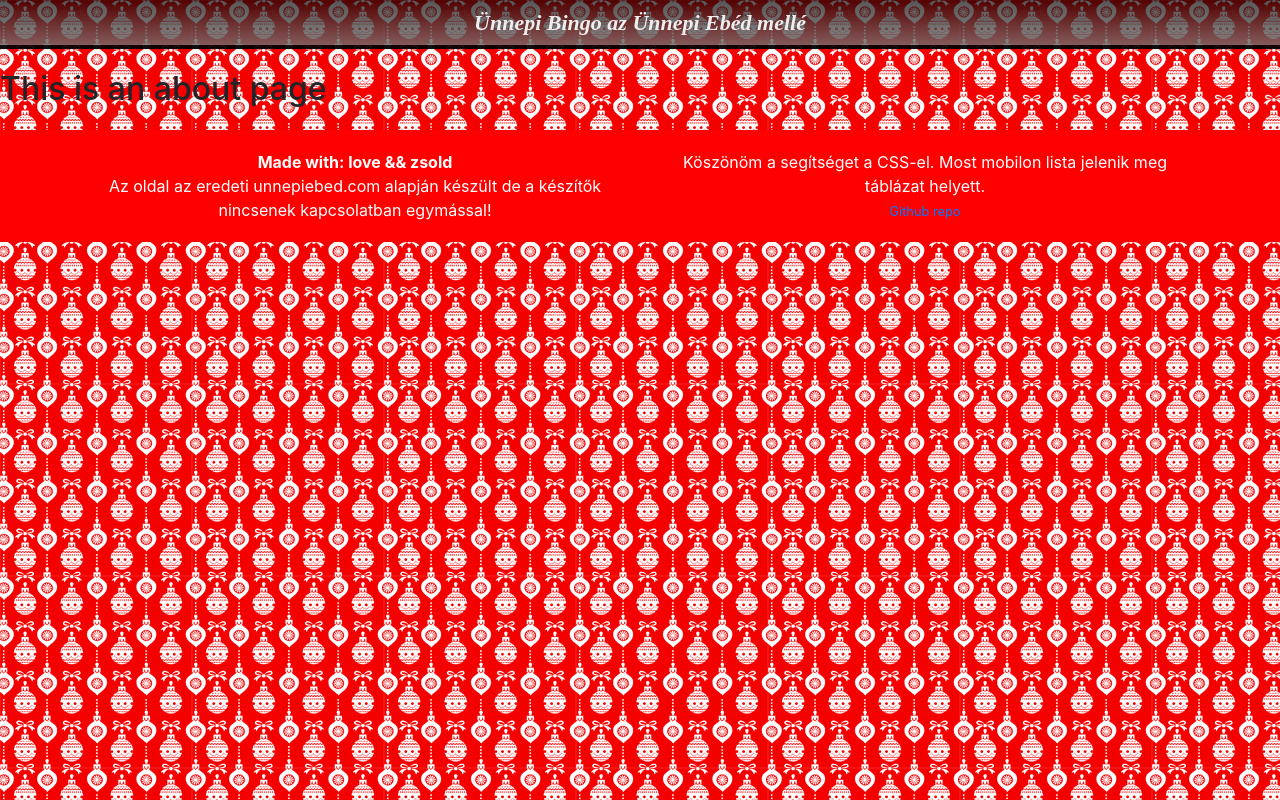
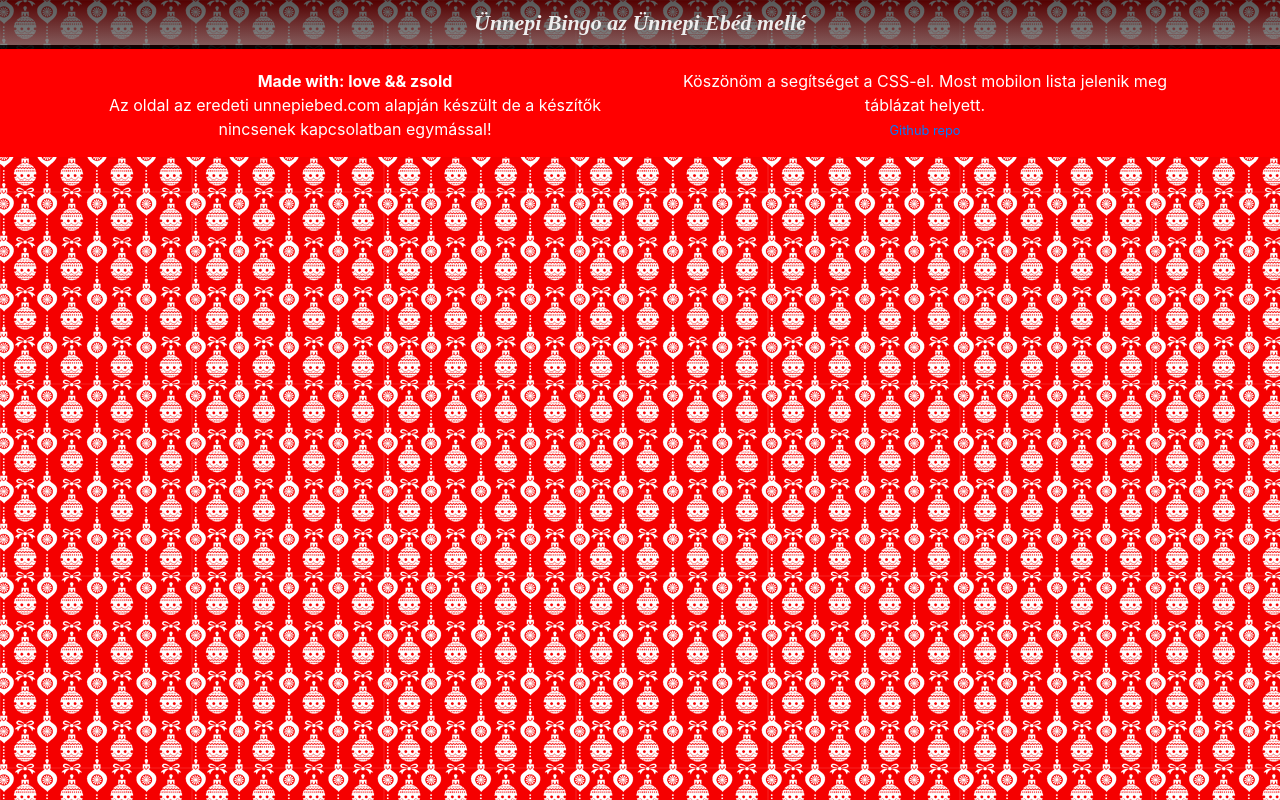
Before and after one commit to gazben/melymagyar-bingo, a Vue app: page /about in a window 1280 px wide. Built offline with nearby package versions, Linux system fonts and the light colour scheme; what vue-lodash would draw is missing.

Commit message:
refact css, remove bootstrap-vue, fixing html, remove about route

```diff
--- a/package.json
+++ b/package.json
@@ -8,8 +8,7 @@
     "lint": "vue-cli-service lint"
   },
   "dependencies": {
-    "bootstrap-vue": "^2.0.0-rc.11",
-    "normalize.css": "^8.0.1",
+    "bootstrap": "^4.2.1",
     "vue": "^2.5.17",
     "vue-analytics": "^5.16.1",
     "vue-lodash": "^2.0.0",
--- a/src/App.vue
+++ b/src/App.vue
@@ -17,3 +17,25 @@
     }
   }
 </script>
+
+<style>
+body {
+  height: 100%;
+  background-color: #ab0000;
+  background: url('./assets/bg.png') 192px 192px repeat;
+}
+
+.notouch {
+  user-select: none;
+}
+
+#app {
+  display: flex;
+  min-height: 100vh;
+  flex-direction: column;
+}
+
+#app > .app-content {
+  flex: 1 0 auto;
+}
+</style>
--- a/src/assets/main.css
+++ /dev/null
@@ -1,190 +0,0 @@
-body {
-  height: 100%;
-  background-color: #ab0000;
-  background: url('bg.png') 192px 192px repeat;
-  font-family: -apple-system,BlinkMacSystemFont,"Segoe UI",Roboto,Oxygen-Sans,Ubuntu,Cantarell,"Helvetica Neue",sans-serif;
-}
-
-#app {
-  display: flex;
-  min-height: 100vh;
-  flex-direction: column;
-}
-
-#app > .app-content {
-  flex: 1 0 auto;
-}
-
-.header {
-  width: 100%;
-  font-family: "Times New Roman", Times, serif;
-  position: relative;
-  background-color: rgba(0, 0, 0, .66);
-  background-image: linear-gradient(to top, rgba(180, 180, 180, .5), rgba(255, 255, 255, 0));
-  text-align: center;
-  z-index: 1;
-  border-bottom: 4px solid rgba(0, 0, 0, 0.8);
-}
-
-.header p {
-  padding: 6px;
-  font-size: 22px;
-  color: #eeeeee;
-  font-style: italic;
-  font-weight: bold;
-  margin: 0;
-}
-
-.bingo-content {
-  width: 100%;
-  padding: 0px;
-  display: block;
-  margin-top: 50px;
-}
-
-.bingo-content::after {
-  content: '';
-  position: fixed;
-  left: 0;
-  top: 0;
-  right: 0;
-  bottom: 0;
-  width: 100%;
-  height: 100%;
-  display: block;
-  background-image: linear-gradient(to top right, rgba(100, 0, 0, .7), rgba(250, 0, 0, .25));
-  background-size: cover;
-  z-index: 0;
-}
-
-.bingo-cards-wrapper {
-  padding: 5px;
-  margin: 0 auto;
-  z-index: 2;
-  position: relative;
-  overflow: hidden;
-}
-
-.bingo-grid-row {
-  position: relative;
-  display: flex;
-}
-
-.bingo-card {
-  margin: 5px;
-  cursor: pointer;
-  text-align: center;
-  position: relative;
-  background-color: hsla(0, 0%, 100%, .95);
-  background-image: -webkit-gradient(linear, left bottom, left top, from(hsla(0, 0%, 70.6%, .8)), to(hsla(0, 0%, 100%, .25)));
-  background-image: linear-gradient(0deg, hsla(0, 0%, 70.6%, .8), hsla(0, 0%, 100%, .25));
-  border: 5px solid #c00;
-  font-weight: 700;
-  font-family: Lucida Sans Unicode, Lucida Grande, sans-serif;
-  font-size: 18px;
-  word-wrap: break-word;
-  background-repeat: no-repeat;
-  background-position: 50%;
-  background-size: cover;
-  padding: 5px 10px;
-  color: #333;
-  flex: 1 1 0;
-  display: flex;
-  align-items: center;
-  justify-content: center;
-}
-
-.bingo-card:hover {
-  border: 5px solid #e00;
-  color: #111;
-}
-
-.bingo-card.active {
-  background-color: hsla(0, 0%, 66.7%, .85);
-  border-color: #f22;
-  animation-name: bingo;
-  animation-duration: 2s;
-  animation-iteration-count: infinite;
-}
-
-.btn-bingo {
-  margin: auto;
-  text-align: center;
-  z-index: 3;
-  position: relative;
-  display: none;
-  border: 1px solid #eeeeee;
-  background-color: #cc0000;
-  border-radius: 2px;
-  color: #eeeeee;
-  font-weight: bold;
-  padding: 5px;
-  cursor: pointer;
-  width: 100px;
-  outline: none !important;
-}
-
-.btn-bingo:hover {
-  background-color: #ee0000;
-}
-
-.btn-bingo.active {
-  display: block;
-}
-
-.notouch {
-  user-select: none;
-}
-
-.reset {
-  margin: 50px 0;
-}
-
-@keyframes bingo {
-  0% {
-    border-color: #ff2222;
-  }
-
-  25% {
-    border-color: #ee0000;
-  }
-
-  50% {
-    border-color: #ff9911;
-  }
-
-  100% {
-    border-color: #ff2222;
-  }
-}
-
-.footer {
-  width: 100%;
-  background-color: red;
-  color: white;
-  padding-top: 20px;
-  text-align: center;
-  position: relative;
-}
-
-.footer ul {
-  list-style: none;
-  margin: 0;
-  padding: 0;
-}
-
-.footer ul:first-of-type {
-  margin-bottom: 20px;
-}
-
-@media screen and (max-width: 767px) {
-  .bingo-grid-row {
-    display: block !important;
-  }
-}
-
-@media screen and (max-width: 374px) {
-  .header p {
-    font-size: 20px;
-  }
-}
--- a/src/components/AppFooter.vue
+++ b/src/components/AppFooter.vue
@@ -1,22 +1,27 @@
 <template>
-    <div id="footer" class="footer">
+    <div id="footer">
         <div class="container">
             <div class="row">
                 <div class="col-md-6">
-                    <ul>
-                        <li><strong>Made with: love && zsold</strong></li>
-                        <li>
-                            Az oldal az eredeti unnepiebed.com alapján készült de a készítők nincsenek kapcsolatban egymással!
-                        </li>
-                    </ul>
+                    <p class="mb-0"><strong>Made with: love && zsold</strong></p>
+                    <p>
+                        Az oldal az eredeti unnepiebed.com alapján készült de a készítők nincsenek kapcsolatban egymással!
+                    </p>
                 </div>
                 <div class="col-md-6">
-                    <ul>
-                        <li>Köszönöm a segítséget a CSS-el. Most mobilon lista jelenik meg táblázat helyett.</li>
-                        <li><small><a href="https://github.com/gazben/melymagyar-bingo">Github repo</a></small></li>
-                    </ul>
+                    <p class="mb-0">Köszönöm a segítséget a CSS-el. Most mobilon lista jelenik meg táblázat helyett.</p>
+                    <p><small><a href="https://github.com/gazben/melymagyar-bingo">Github repo</a></small></p>
                 </div>
             </div>
         </div>
     </div>
 </template>
+
+<style>
+#footer {
+  background-color: red;
+  color: #fff;
+  padding-top: 20px;
+  text-align: center;
+}
+</style>
--- a/src/components/AppHeader.vue
+++ b/src/components/AppHeader.vue
@@ -1,5 +1,29 @@
 <template>
-    <div id="header" class="header">
-        <p>Ünnepi Bingo az Ünnepi Ebéd mellé</p>
+    <div id="header">
+        <p class="mb-0">Ünnepi Bingo az Ünnepi Ebéd mellé</p>
     </div>
 </template>
+
+<style>
+#header {
+  font-family: "Times New Roman", Times, serif;
+  background-color: rgba(0, 0, 0, 0.66);
+  background-image: linear-gradient(to top, rgba(180, 180, 180, 0.5), rgba(255, 255, 255, 0));
+  text-align: center;
+  border-bottom: 4px solid rgba(0, 0, 0, 0.8);
+}
+
+#header p {
+  padding: 6px;
+  font-size: 22px;
+  color: #eee;
+  font-style: italic;
+  font-weight: bold;
+}
+
+@media screen and (max-width: 374px) {
+  #header p {
+    font-size: 20px;
+  }
+}
+</style>
--- a/src/components/Bingo.vue
+++ b/src/components/Bingo.vue
@@ -1,5 +1,5 @@
 <template>
-<div id="content" class="bingo-content notouch">
+  <div id="content" class="bingo-content notouch py-5">
     <div class="bingo-cards-wrapper" v-if="answers.length > 0">
       <div class="bingo-grid-row" v-bind:key="y" v-for="y in tableHeight">
         <div class="bingo-card" @click="answerClick(answers[(y - 1)*tableHeight + (x-1)])" :class="isActive(answers[(y - 1)*tableHeight + (x-1)]) ? 'active' : ''" v-bind:key="x" v-for="x in tableWidth">
@@ -8,8 +8,8 @@
       </div>
     </div>
 
-  <div class="reset">
-    <button class="btn-bingo active" @click="newGame">
+    <div class="reset mt-5">
+      <button type="button" class="btn btn-bingo mx-auto d-block" @click="newGame">
         Új ebéd!
       </button>
     </div>
@@ -66,3 +66,98 @@ export default {
   }
 }
 </script>
+
+<style>
+.bingo-cards-wrapper {
+  padding: 5px;
+  margin: 0 auto;
+  z-index: 2;
+  position: relative;
+  overflow: hidden;
+}
+
+.bingo-grid-row {
+  position: relative;
+  display: flex;
+}
+
+.bingo-card {
+  margin: 5px;
+  cursor: pointer;
+  text-align: center;
+  position: relative;
+  background-color: hsla(0, 0%, 100%, 0.95);
+  background-image: linear-gradient(0deg, hsla(0, 0%, 70.6%, .8), hsla(0, 0%, 100%, 0.25));
+  border: 5px solid #c00;
+  font-weight: bold;
+  font-family: Lucida Sans Unicode, Lucida Grande, sans-serif;
+  font-size: 18px;
+  word-wrap: break-word;
+  background-repeat: no-repeat;
+  background-position: 50%;
+  background-size: cover;
+  padding: 5px 10px;
+  color: #333;
+  flex: 1 1 0;
+  display: flex;
+  align-items: center;
+  justify-content: center;
+}
+
+.bingo-card:hover {
+  border: 5px solid #e00;
+  color: #111;
+}
+
+.bingo-card.active {
+  background-color: hsla(0, 0%, 66.7%, 0.85);
+  border-color: #f22;
+  animation-name: bingo;
+  animation-duration: 2s;
+  animation-iteration-count: infinite;
+}
+
+.reset {
+  z-index: 3;
+}
+
+.btn-bingo {
+  border-color: #eee;
+  background-color: #cc0000;
+  color: #eee;
+  font-weight: bold;
+}
+
+.btn-bingo:focus {
+  box-shadow: none;
+}
+
+.btn-bingo:hover {
+  color: #eee;
+  background-color: #ee0000;
+}
+
+@keyframes bingo {
+  0% {
+    border-color: #ff2222;
+  }
+
+  25% {
+    border-color: #ee0000;
+  }
+
+  50% {
+    border-color: #ff9911;
+  }
+
+  100% {
+    border-color: #ff2222;
+  }
+}
+
+@media screen and (max-width: 767px) {
+  .bingo-grid-row {
+    display: block !important;
+  }
+}
+</style>
--- a/src/main.js
+++ b/src/main.js
@@ -1,17 +1,11 @@
 import 'bootstrap/dist/css/bootstrap.css'
-import 'bootstrap-vue/dist/bootstrap-vue.css'
-
-import 'normalize.css/normalize.css'
-import './assets/main.css'
 
 import Vue from 'vue'
 import App from './App.vue'
 import router from './router'
-import BootstrapVue from 'bootstrap-vue'
 import VueLodash from 'vue-lodash'
 
 Vue.use(VueLodash)
-Vue.use(BootstrapVue)
 
 Vue.config.productionTip = false
 
--- a/src/router.js
+++ b/src/router.js
@@ -11,14 +11,6 @@ export default new Router({
       path: '/',
       name: 'home',
       component: Home
-    },
-    {
-      path: '/about',
-      name: 'about',
-      // route level code-splitting
-      // this generates a separate chunk (about.[hash].js) for this route
-      // which is lazy-loaded when the route is visited.
-      component: () => import(/* webpackChunkName: "about" */ './views/About.vue')
     }
   ]
 })
--- a/src/views/About.vue
+++ /dev/null
@@ -1,5 +0,0 @@
-<template>
-  <div class="about">
-    <h1>This is an about page</h1>
-  </div>
-</template>
--- a/src/views/Index.vue
+++ b/src/views/Index.vue
@@ -14,3 +14,10 @@ export default {
   }
 }
 </script>
+
+<style>
+.app-content {
+  background-image: linear-gradient(to top right, rgba(100, 0, 0, 0.7), rgba(250, 0, 0, 0.25));
+  background-size: cover;
+}
+</style>
```
Also changed, not shown: src/assets/logo.png (deleted), 1 other file (tests, documents, lock files or other folders). Lines whose indentation alone changed are shown as unchanged.
